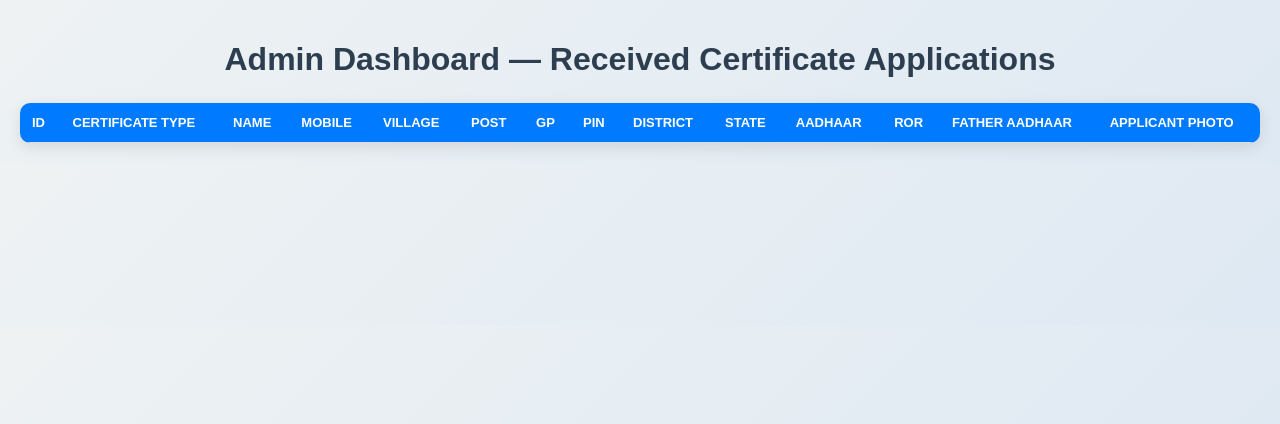
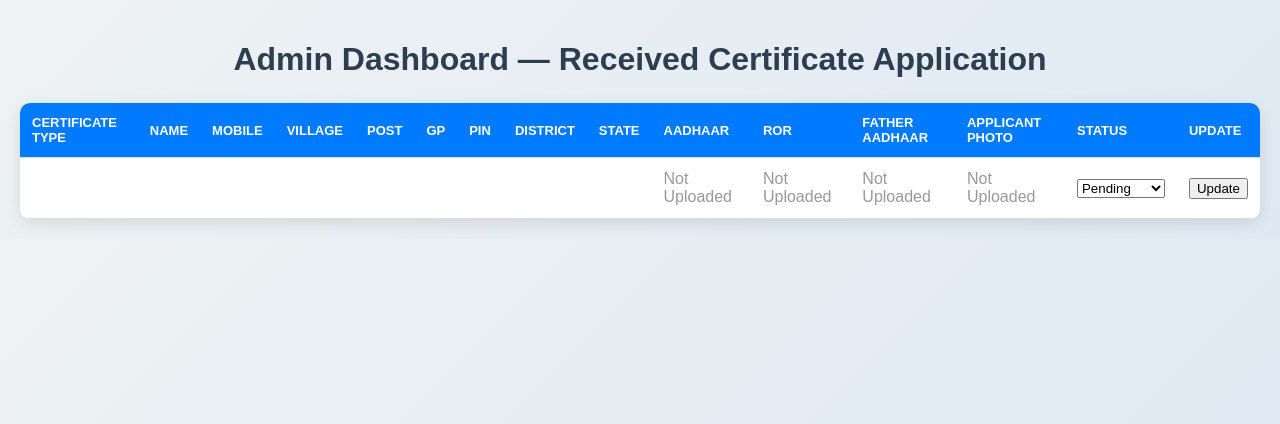
Before and after one commit to Aditya1234AD/certificate-app, a Flask app: page /admin in a window 1280 px wide. Shown: the top 424 px of the page. Run offline with Flask 2, Linux system fonts and the light colour scheme; lists and menus that the app fills with data are empty.

Commit message:
Enhance admin dashboard with flash messages and data
Added flash message display for notifications and updated the admin dashboard to show certificate application details with improved data handling.

```diff
--- a/templates/admin.html
+++ b/templates/admin.html
@@ -62,16 +62,30 @@
             text-decoration: underline;
         }
 
+        .flash {
+            text-align: center;
+            font-size: 18px;
+            color: green;
+            margin-bottom: 15px;
+        }
+
     </style>
 </head>
 <body>
 
-    <h1>Admin Dashboard — Received Certificate Applications</h1>
+    <h1>Admin Dashboard — Received Certificate Application</h1>
+
+    {% with messages = get_flashed_messages() %}
+      {% if messages %}
+        <div class="flash">
+            {{ messages[0] }}
+        </div>
+      {% endif %}
+    {% endwith %}
 
     <table>
         <thead>
             <tr>
-                <th>ID</th>
                 <th>Certificate Type</th>
                 <th>Name</th>
                 <th>Mobile</th>
@@ -85,67 +99,71 @@
                 <th>ROR</th>
                 <th>Father Aadhaar</th>
                 <th>Applicant Photo</th>
+                <th>Status</th>
+                <th>Update</th>
             </tr>
         </thead>
 
         <tbody>
-            {% for app in applications %}
             <tr>
-                <td>{{ app[0] }}</td>
-                <td>{{ app[1] }}</td>
-                <td>{{ app[2] }}</td>
-                <td>{{ app[3] }}</td>
-                <td>{{ app[4] }}</td>
-                <td>{{ app[5] }}</td>
-                <td>{{ app[6] }}</td>
-                <td>{{ app[7] }}</td>
-                <td>{{ app[8] }}</td>
-                <td>{{ app[9] }}</td>
+                <td>{{ data.cert_type }}</td>
+                <td>{{ data.name }}</td>
+                <td>{{ data.mobile }}</td>
+                <td>{{ data.village }}</td>
+                <td>{{ data.post }}</td>
+                <td>{{ data.gp }}</td>
+                <td>{{ data.pin }}</td>
+                <td>{{ data.district }}</td>
+                <td>{{ data.state }}</td>
 
-                <!-- Aadhaar view link -->
                 <td>
-                    <a href="/uploads/{{ app[9] }}" target="_blank">View</a>
-                </td>
-
-                <!-- Optional ROR -->
-                <td>
-                    {% if app[10] %}
-                        <a href="/uploads/{{ app[10] }}" target="_blank">View</a>
+                    {% if data.aadhaar %}
+                        <a href="/uploads/{{ data.aadhaar }}" target="_blank">View</a>
                     {% else %}
                         <span style="color: #999;">Not Uploaded</span>
                     {% endif %}
                 </td>
 
-                <!-- Father Aadhaar -->
                 <td>
-                    <a href="/uploads/{{ app[11] }}" target="_blank">View</a>
+                    {% if data.ror %}
+                        <a href="/uploads/{{ data.ror }}" target="_blank">View</a>
+                    {% else %}
+                        <span style="color: #999;">Not Uploaded</span>
+                    {% endif %}
                 </td>
 
-                <!-- Applicant Photo -->
                 <td>
-                    <img src="/uploads/{{ app[12] }}">
+                    {% if data.father_aadhaar %}
+                        <a href="/uploads/{{ data.father_aadhaar }}" target="_blank">View</a>
+                    {% else %}
+                        <span style="color: #999;">Not Uploaded</span>
+                    {% endif %}
+                </td>
+
+                <td>
+                    {% if data.photo %}
+                        <img src="/uploads/{{ data.photo }}">
+                    {% else %}
+                        <span style="color: #999;">Not Uploaded</span>
+                    {% endif %}
                 </td>
 
                 <td>
                     <form action="/update_status" method="POST">
-                    <input type="hidden" name="id" value="{{ app[0] }}">
-
                         <select name="status">
-                        <option value="Pending" {% if app[13]=='Pending' %}selected{% endif %}>Pending</option>
-                        <option value="Processing" {% if app[13]=='Processing' %}selected{% endif %}>Processing</option>
-                        <option value="Approved" {% if app[13]=='Approved' %}selected{% endif %}>Approved</option>
-                        <option value="Rejected" {% if app[13]=='Rejected' %}selected{% endif %}>Rejected</option>
+                            <option value="Pending" {% if data.status=='Pending' %}selected{% endif %}>Pending</option>
+                            <option value="Processing" {% if data.status=='Processing' %}selected{% endif %}>Processing</option>
+                            <option value="Approved" {% if data.status=='Approved' %}selected{% endif %}>Approved</option>
+                            <option value="Rejected" {% if data.status=='Rejected' %}selected{% endif %}>Rejected</option>
                         </select>
                 </td>
 
-            <!-- Update button -->
                 <td>
                         <button type="submit">Update</button>
                     </form>
                 </td>
 
             </tr>
-        {% endfor %}
         </tbody>
     </table>
 
```
Lines whose indentation alone changed are shown as unchanged.
